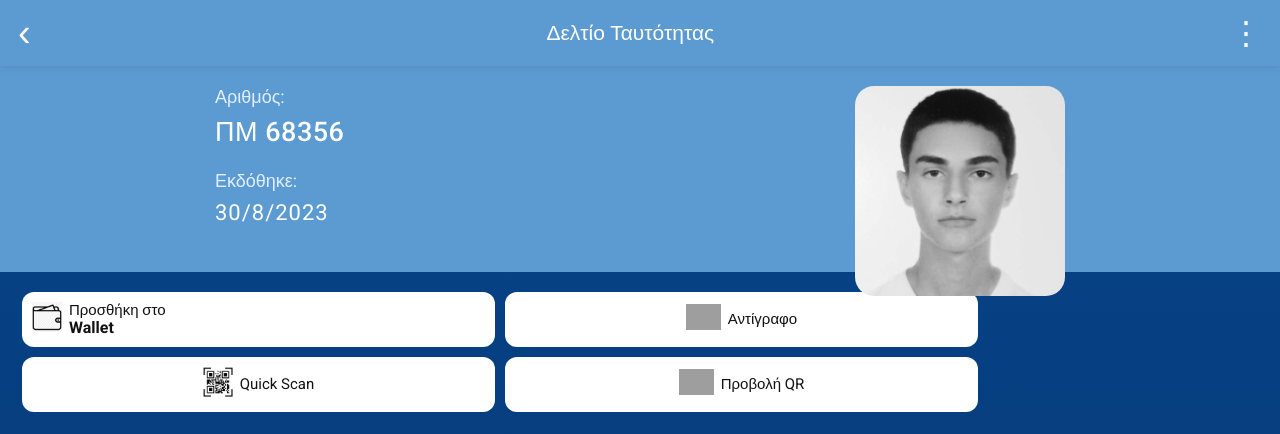
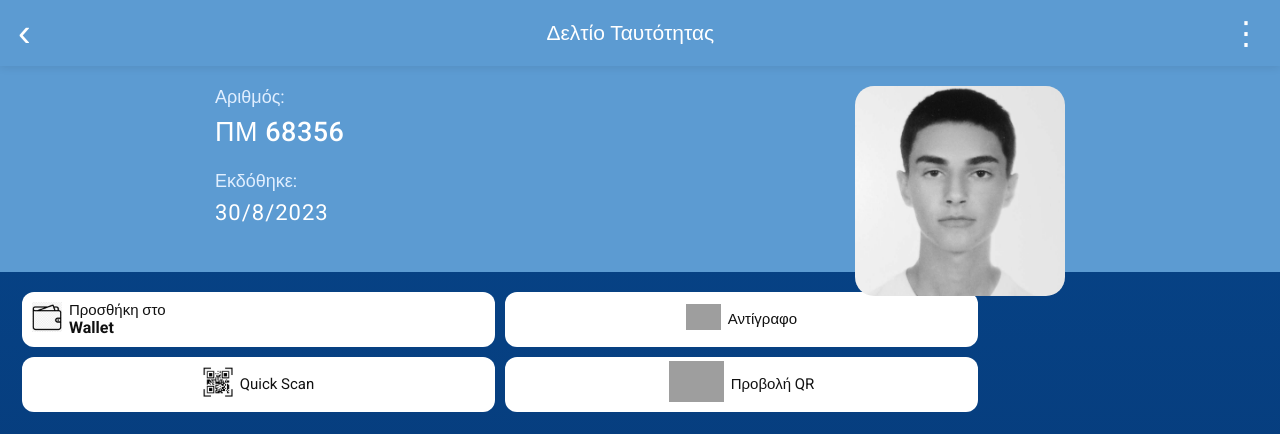
Before and after one commit to kyriakoualexandros19-ship-it/-, a plain HTML site: page index.html in a window 1280 px wide. Shown: the top 434 px of the page. Drawn offline with Linux system fonts and the light colour scheme; grey boxes are pictures that could not be loaded.

Commit message:
Update index.html

```diff
--- a/index.html
+++ b/index.html
@@ -106,7 +106,7 @@
 
                 <button class="action" id="openQR">
 
-                    <span class="icon"><img src="https://thumbs.dreamstime.com/b/sample-qr-code-icon-vector-illustration-isolated-white-background-136548136.jpg" alt="" width="35px"></span>
+                    <span class="icon"><img src="https://thumbs.dreamstime.com/b/sample-qr-code-icon-vector-illustration-isolated-white-background-136548136.jpg" alt="" width="55px"></span>
 
                     <span>Προβολή QR</span>
 
```
